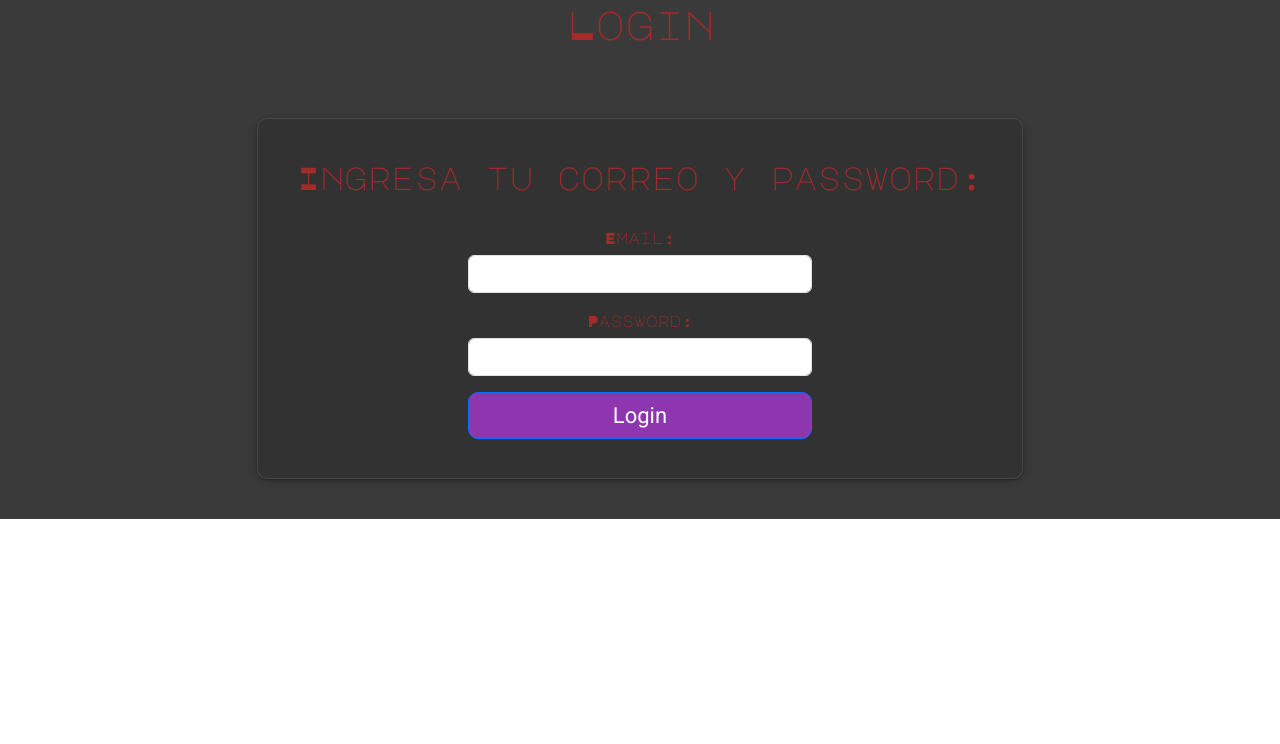
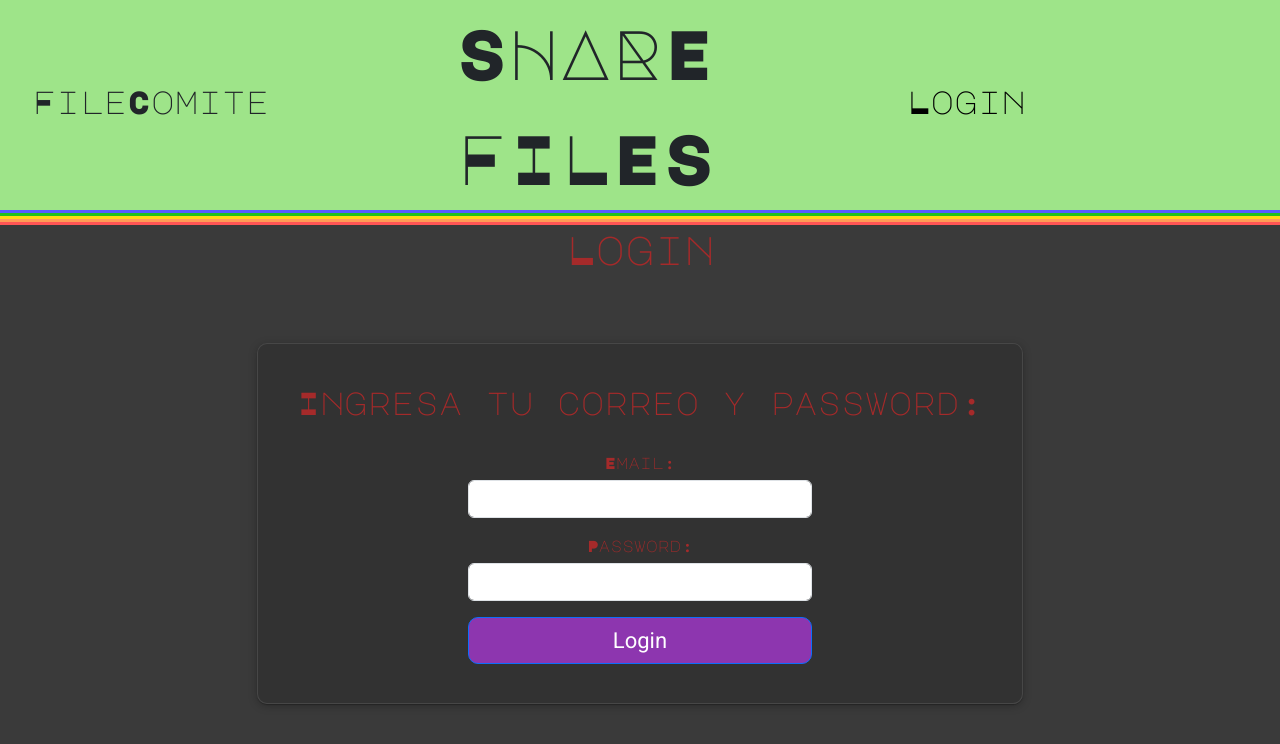
Before and after one commit to Jesuscy/UpgradeFinal2024, a React (Vite) app in the folder Frontend/FileComite/: page /login in a window 1280 px wide. Shown: the top 744 px of the page. Built offline with nearby package versions, Linux system fonts and the light colour scheme; a web font is replaced by a local one.

Commit message:
Cambios en login

```diff
--- a/Frontend/FileComite/src/assets/common/Header.jsx
+++ b/Frontend/FileComite/src/assets/common/Header.jsx
@@ -15,15 +15,11 @@ export const Header = () => {
                     SHARE FILES
                 </div>
                 <div className="col-md-2">
-                    <h2>INFO</h2>
+                <Link to="/login" style={{ textDecoration: 'none', color: 'black' }}>
+                    <h2>Login</h2>
+                </Link>
                 </div>
 
-
-                <div className="col-md-2">
-                <Link to="/login" style={{ textDecoration: 'none', color: 'black' }}>
-                    Login
-                </Link>
-                </div>
                 {/* <div className="col-md-2">
                     <button>Logout</button>
                 </div> */}
--- a/Frontend/FileComite/src/assets/components/LoginPage.jsx
+++ b/Frontend/FileComite/src/assets/components/LoginPage.jsx
@@ -1,5 +1,5 @@
 import React, { useState } from 'react';
-
+import { Header } from '../common/Header';
 import '../../styles/LoginStyles.css'
 
 
@@ -13,6 +13,11 @@ const LoginPage = () => {
         alert(`Email: ${email}\nPassword: ${password}`);
     };
     return (
+
+        <>
+        <Header />
+
+        <div className='general-login'>
 
         <div className="col-md-12 col-sm-12 col-xs-12 container-login">
             <h1>Login</h1>
@@ -51,6 +56,8 @@ const LoginPage = () => {
         </div>
         </div>
 
+        </div>
+        </>
 
     );
 };
--- a/Frontend/FileComite/src/styles/LoginStyles.css
+++ b/Frontend/FileComite/src/styles/LoginStyles.css
@@ -3,6 +3,12 @@
 @import url('https://fonts.googleapis.com/css2?family=Jersey+25&family=Martian+Mono:wght@100..800&family=Roboto:ital,wght@0,100;0,300;0,400;0,500;0,700;0,900;1,100;1,300;1,400;1,500;1,700;1,900&display=swap');
 @import url('https://fonts.googleapis.com/css2?family=Major+Mono+Display&display=swap');
 
+
+.general-login {
+height: 84vh;
+width: 100vi;
+
+}
 .container-login {
     display: flex;
     flex-direction: column;
```
